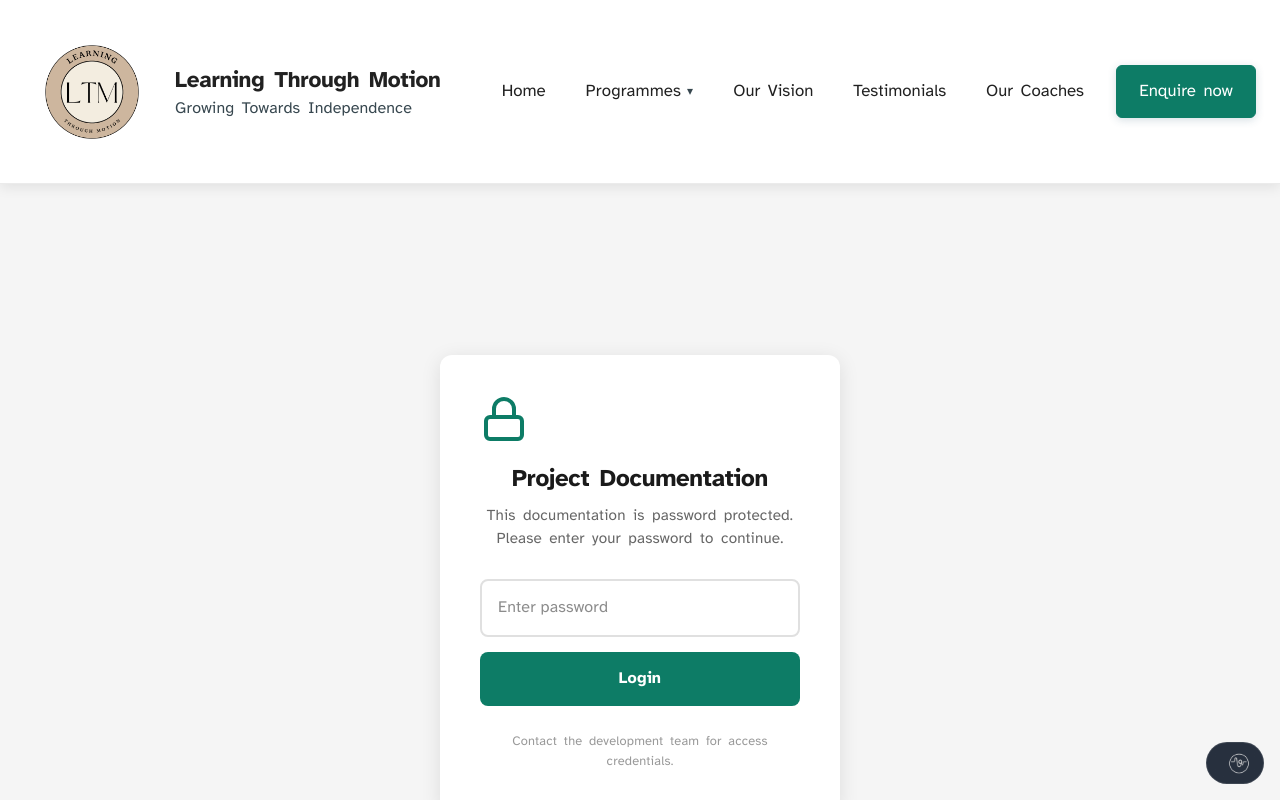
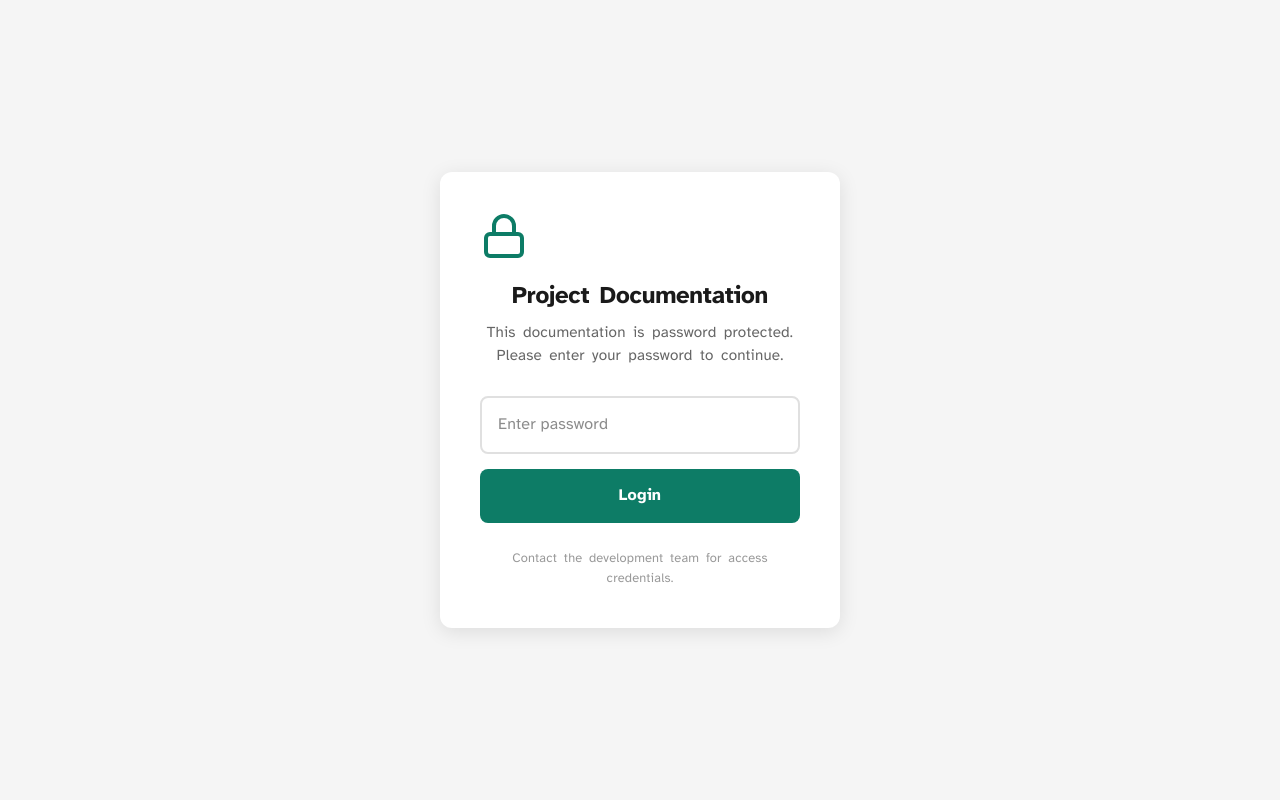
Before and after one commit to 109B/learningthroughmotion, a Next.js app: page /docs in a window 1280 px wide. Shown: the top 800 px of the page. Built offline with nearby package versions, Linux system fonts and the light colour scheme.

Commit message:
fix: Update styles for DocsLoginPage and add DocsLayout component

```diff
--- /dev/null
+++ b/app/docs/layout.tsx
@@ -0,0 +1,8 @@
+export default function DocsLayout({
+  children,
+}: {
+  children: React.ReactNode;
+}) {
+  // Bypass the main site layout - render children directly
+  return <>{children}</>;
+}
--- a/app/docs/page.tsx
+++ b/app/docs/page.tsx
@@ -113,12 +113,14 @@ export default function DocsLoginPage() {
 
 const styles: { [key: string]: React.CSSProperties } = {
   container: {
-    minHeight: "100vh",
+    position: "fixed" as const,
+    inset: 0,
     display: "flex",
     alignItems: "center",
     justifyContent: "center",
     backgroundColor: "#f5f5f5",
     padding: "20px",
+    zIndex: 9999,
   },
   card: {
     backgroundColor: "white",
@@ -180,9 +182,12 @@ const styles: { [key: string]: React.CSSProperties } = {
     marginBottom: "0",
   },
   fullPage: {
-    height: "100vh",
+    position: "fixed" as const,
+    inset: 0,
     display: "flex",
     flexDirection: "column" as const,
+    zIndex: 9999,
+    backgroundColor: "white",
   },
   topBar: {
     display: "flex",
```
